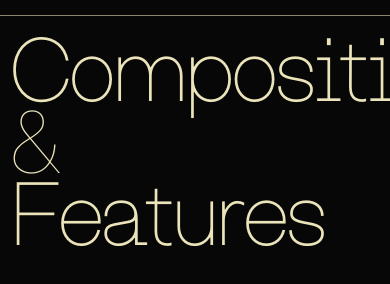
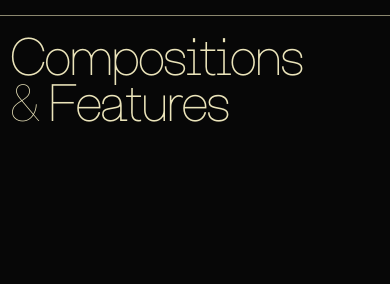
Before and after one commit to micahw-hub/micahw-hub.github.io, a plain HTML site: page index.html in a window 390 px wide. Shown: the part 2510-2794 px from the top of the page. Drawn offline with Linux system fonts and the light colour scheme.

Commit message:
Fit compositions title on mobile

```diff
--- a/styles.css
+++ b/styles.css
@@ -721,6 +721,12 @@ section.bio-title {
     line-height: 0.8;
   }
 
+  #compositions h2 {
+    font-size: clamp(42px, 13.5vw, 68px);
+    line-height: 0.86;
+    letter-spacing: -0.045em;
+  }
+
   .introduction-title h2 {
     font-size: clamp(62px, 18vw, 96px);
   }
```
